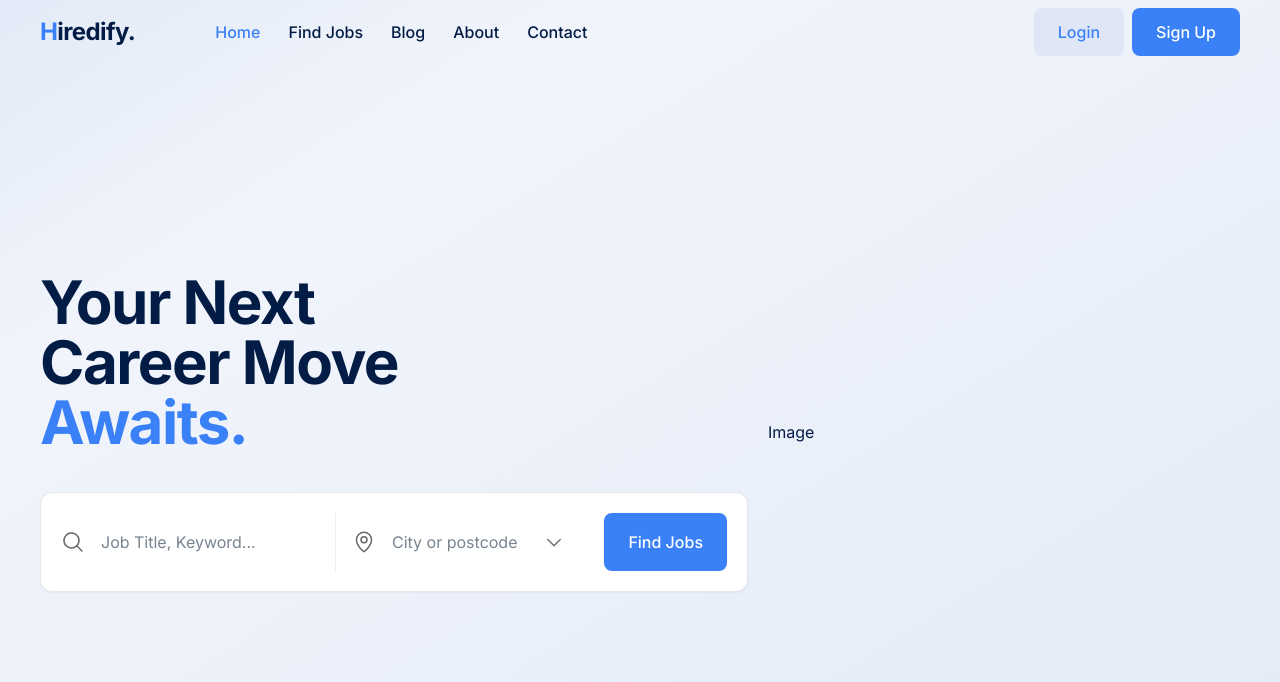
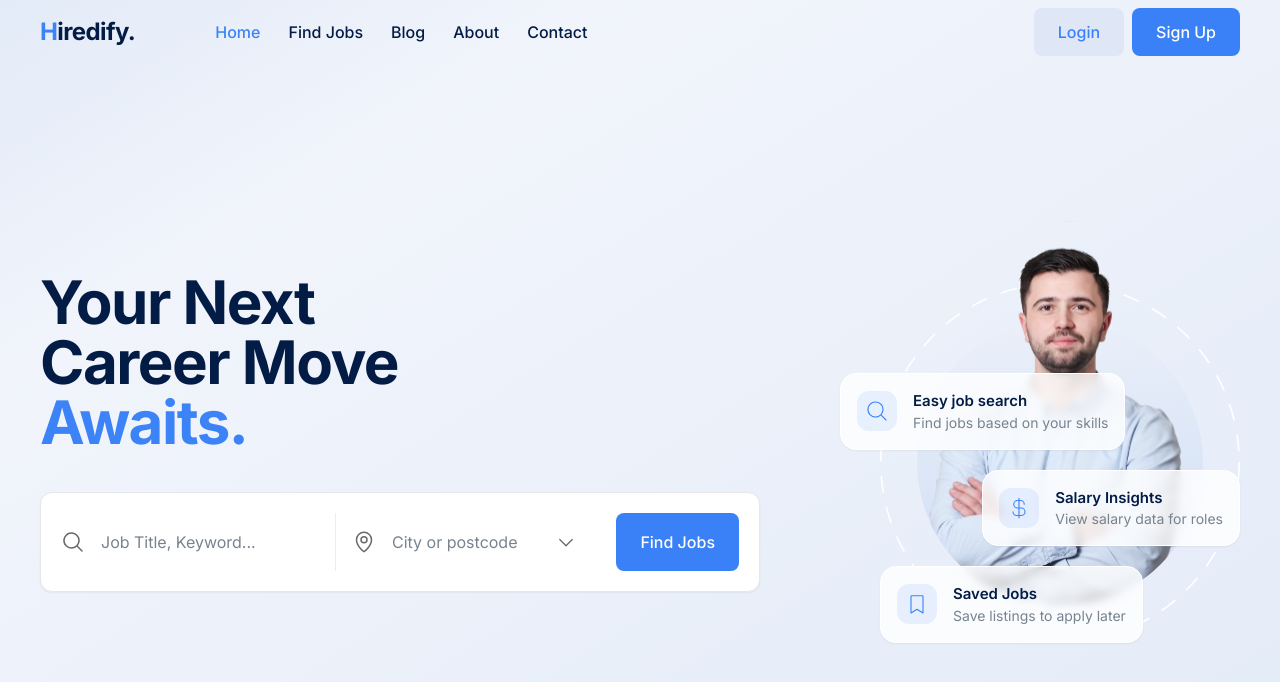
Before and after one commit to loqman1235/hiredify-job-listing-app, a Next.js app: page / in a window 1280 px wide. Shown: the top 682 px of the page. Built offline with nearby package versions, Linux system fonts and the light colour scheme.

Commit message:
create and style HeroImage

```diff
--- a/src/app/globals.css
+++ b/src/app/globals.css
@@ -5,9 +5,9 @@
 :root {
   --gradient-blue-1: #e3ebf8;
   --gradient-blue-2: #f1f4fb;
-  --primary: #3a81f7;
-  --background: #f5f7fc;
-  --foreground: #fff;
+  --primary: 217 92% 60%;
+  --background: 223 54% 97%;
+  --foreground: 0 0% 100%;
   --text: #031c45; /*#202124*/
   --text-light: #77838f;
   --text-icon: #696969;
@@ -27,3 +27,25 @@
     @apply text-[var(--text)];
   }
 }
+
+@layer utilities {
+  .bounce {
+    animation: bounce 4s infinite ease-in-out;
+  }
+}
+
+/* Create animation */
+
+@keyframes bounce {
+  0% {
+    transform: translateX(0%);
+  }
+
+  50% {
+    transform: translateX(-5%);
+  }
+
+  100% {
+    transform: translateX(0%);
+  }
+}
--- a/src/components/Hero.tsx
+++ b/src/components/Hero.tsx
@@ -1,24 +1,55 @@
+import Image from "next/image";
 import Navbar from "./Navbar";
 import SearchBar from "./SearchBar";
+import HeroImage from "@/assets/images/hero-img.svg";
+import InfoCard from "./InfoCard";
+import {
+  PiBookmarkSimpleLight,
+  PiCurrencyDollarLight,
+  PiMagnifyingGlassLight,
+} from "react-icons/pi";
 
 const Hero = () => {
   return (
     <div className="h-screen w-full bg-gradient-to-br from-[var(--gradient-blue-1)] from-0% via-[var(--gradient-blue-2)] via-[24%] to-[var(--gradient-blue-1)] to-100%">
       <Navbar />
 
-      <div className="mx-auto flex h-[calc(100vh-64px)] max-w-7xl items-center justify-between gap-5 px-10">
+      <div className="relative mx-auto flex h-[calc(100vh-64px)] max-w-7xl items-center justify-between gap-5 px-10">
         {/* HEADING AND SEARCHBAR */}
         <div className="flex w-[60%] flex-col gap-10">
           <h1 className="text-6xl font-bold tracking-tight">
             Your Next <br />
             Career Move <br />
-            <span className="text-[var(--primary)]">Awaits.</span>
+            <span className="text-primary">Awaits.</span>
           </h1>
           {/* SEARCH */}
           <SearchBar />
         </div>
         {/* IMAGE */}
-        <div className="w-[40%]">Image</div>
+        <div className="relative hidden w-[360px] md:block">
+          <Image src={HeroImage} width={360} alt="hero image" />
+
+          <div className="absolute bottom-0 flex w-full flex-col gap-5">
+            <InfoCard
+              Icon={PiMagnifyingGlassLight}
+              title="Easy job search"
+              description="Find jobs based on your skills"
+              className="bounce -ml-10"
+            />
+            <InfoCard
+              Icon={PiCurrencyDollarLight}
+              title="Salary Insights"
+              description="View salary data for roles"
+              className="bounce self-end delay-75"
+            />
+            <InfoCard
+              Icon={PiBookmarkSimpleLight}
+              title="Saved Jobs"
+              description="Save listings to apply later"
+              className="bounce delay-100"
+            />
+          </div>
+        </div>
       </div>
     </div>
   );
--- /dev/null
+++ b/src/components/InfoCard.tsx
@@ -0,0 +1,32 @@
+import { cn } from "@/libs/utils";
+import { IconType } from "react-icons";
+
+type InfoCardProps = {
+  Icon: IconType;
+  title: string;
+  description: string;
+  className?: string;
+};
+
+const InfoCard = ({ Icon, title, description, className }: InfoCardProps) => {
+  return (
+    <div
+      className={cn(
+        "bg-foreground/80 flex w-fit items-center gap-4 rounded-2xl border border-foreground p-4 shadow-sm backdrop-blur-sm",
+        className,
+      )}
+    >
+      {/* ICON */}
+      <div className="bg-primary/10 text-primary flex h-10 w-10 items-center justify-center rounded-xl">
+        <Icon className="size-6" />
+      </div>
+
+      <ul>
+        <li className="text-[15px] font-semibold">{title}</li>
+        <li className="text-sm text-[var(--text-light)]">{description}</li>
+      </ul>
+    </div>
+  );
+};
+
+export default InfoCard;
--- a/src/components/NavLinks.tsx
+++ b/src/components/NavLinks.tsx
@@ -19,7 +19,7 @@ const NavLinks = () => {
       {navLinks.map((link) => (
         <li
           key={link.text}
-          className={` ${pathname === link.href ? "text-[var(--primary)]" : "text-[var(--text)]"} font-medium capitalize transition hover:text-[var(--primary)]`}
+          className={` ${pathname === link.href ? "text-primary" : "text-[var(--text)]"} hover:text-primary font-medium capitalize transition`}
         >
           <Link href={link.href}>{link.text}</Link>
         </li>
--- a/src/components/SearchBar.tsx
+++ b/src/components/SearchBar.tsx
@@ -3,7 +3,7 @@ import Button from "./common/Button";
 
 const SearchBar = () => {
   return (
-    <form className="flex h-[100px] w-full items-center gap-10 rounded-xl border bg-[var(--foreground)] p-5 shadow-sm">
+    <form className="flex h-[100px] w-full items-center gap-10 rounded-xl border bg-foreground p-5 shadow-sm">
       <div className="flex h-full flex-1 items-center gap-4">
         <div className="flex h-full items-center gap-4 border-r border-r-[var(--border)]">
           <PiMagnifyingGlass className="size-6 text-[var(--text-icon)]" />
--- a/src/components/common/Brand.tsx
+++ b/src/components/common/Brand.tsx
@@ -3,7 +3,7 @@ import Link from "next/link";
 const Brand = () => {
   return (
     <Link href="/" className="text-2xl font-bold tracking-tight">
-      <span className="text-[var(--primary)]">H</span>iredify.
+      <span className="text-primary">H</span>iredify.
     </Link>
   );
 };
--- a/tailwind.config.ts
+++ b/tailwind.config.ts
@@ -9,8 +9,9 @@ const config: Config = {
   theme: {
     extend: {
       colors: {
-        background: "var(--background)",
-        foreground: "var(--foreground)",
+        primary: "hsl(var(--primary))",
+        background: "hsl(var(--background))",
+        foreground: "hsl(var(--foreground))",
       },
     },
   },
```
Also changed, not shown: src/assets/images/hero-img.svg (added).
